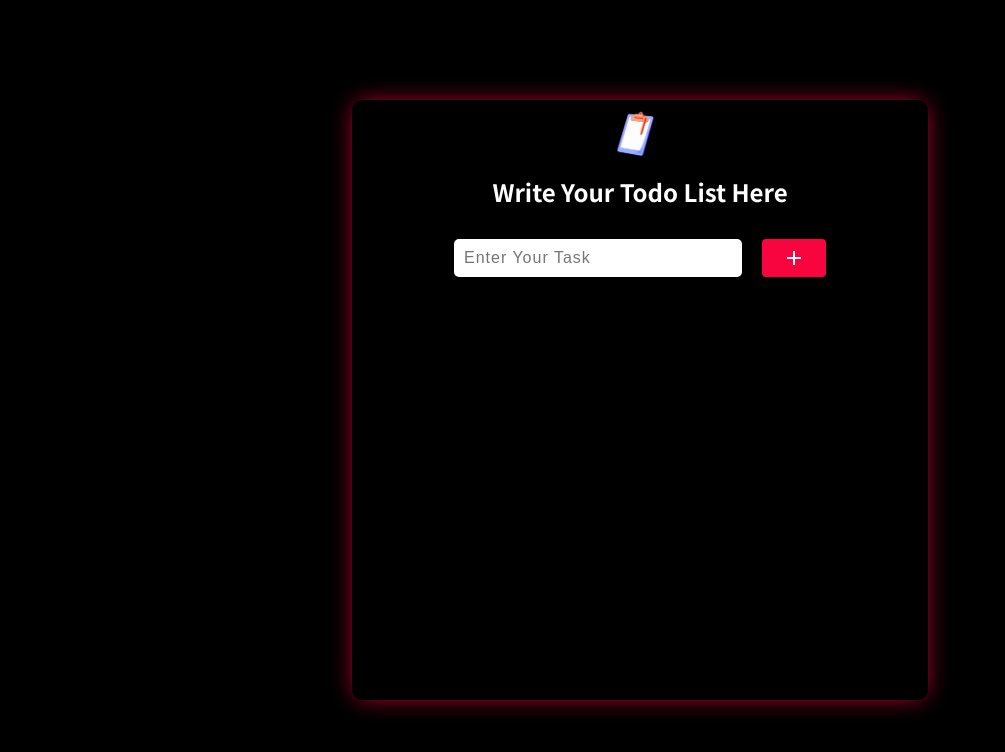
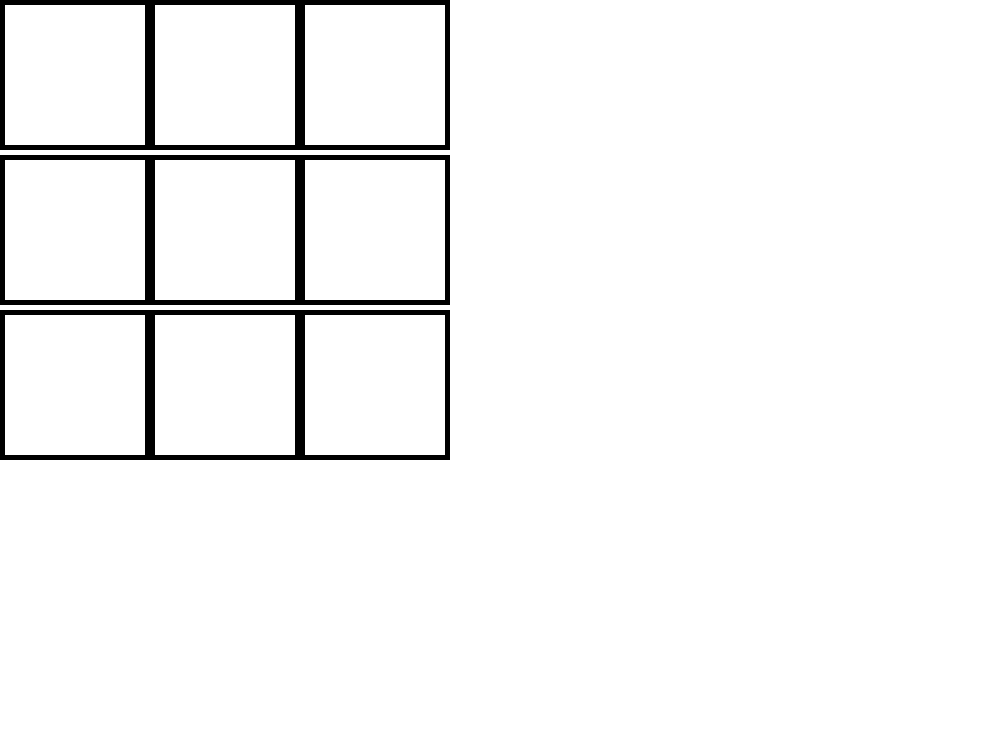
Before and after one commit to Litukumardakua/MultipleCombineProject, a React (Create React App) app: page / in a window 1280 px wide. Shown: the top 752 px of the page, without its empty margins (0-1005 px from the left). Built offline with nearby package versions, Linux system fonts and the light colour scheme; the HTML template or start-up script is replaced by a standard one.

Commit message:
added functionality on tictactio

```diff
--- a/public/index.html
+++ b/public/index.html
@@ -9,9 +9,11 @@
       name="description"
       content="Web site created using create-react-app"
     />
+    <link href="https://cdn.jsdelivr.net/npm/bootstrap@5.3.2/dist/css/bootstrap.min.css" rel="stylesheet" integrity="sha384-T3c6CoIi6uLrA9TneNEoa7RxnatzjcDSCmG1MXxSR1GAsXEV/Dwwykc2MPK8M2HN" crossorigin="anonymous">
     <title>React App</title>
   </head>
   <body>
     <div id="root"></div>
+    <script src="https://cdn.jsdelivr.net/npm/bootstrap@5.3.2/dist/js/bootstrap.bundle.min.js" integrity="sha384-C6RzsynM9kWDrMNeT87bh95OGNyZPhcTNXj1NW7RuBCsyN/o0jlpcV8Qyq46cDfL" crossorigin="anonymous"></script>
   </body>
 </html>
--- a/src/App.css
+++ b/src/App.css
@@ -67,3 +67,20 @@
 .right_view span{
   font-weight: 400;
 }
+
+/* TikTacTio */
+
+.Block{
+  width: 150px;
+  height: 150px;
+  border: 5px solid black;
+  background-size: cover;
+  display: inline-block;
+}
+
+.marks1{
+  background-image: url(./Component/TicTakTio/images/dot.png);
+}
+.marks2{
+  background-image: url(./Component/TicTakTio/images/cross.png);
+}
--- a/src/App.js
+++ b/src/App.js
@@ -1,13 +1,14 @@
-
-import './App.css';
-import Accordian from './Component/Acordian/Accordian';
-import Loadmore from './Component/LoadMore_btn/Loadmore';
-import RandomColor from './Component/RandomColorCodeChange/RandomColor';
-import Recurcive from './Component/Recursive_Navigatio/Recursive';
-import StarRating from './Component/star_rating/StarRating';
-import { menus } from './Component/Recursive_Navigatio/data';
-import Tabs_test from './Component/Custom_tabs/Tabs_test';
-import Todo from './Component/TodoApp/Todo';
+import "./App.css";
+import Accordian from "./Component/Acordian/Accordian";
+import Loadmore from "./Component/LoadMore_btn/Loadmore";
+import RandomColor from "./Component/RandomColorCodeChange/RandomColor";
+import Recurcive from "./Component/Recursive_Navigatio/Recursive";
+import StarRating from "./Component/star_rating/StarRating";
+import { menus } from "./Component/Recursive_Navigatio/data";
+import Tabs_test from "./Component/Custom_tabs/Tabs_test";
+import Todo from "./Component/TodoApp/Todo";
+import AddFilter from "./Component/AddFilter/AddFilter";
+import Board from "./Component/TicTakTio/Board";
 function App() {
   return (
     <div className="App">
@@ -17,8 +18,9 @@ function App() {
       {/* <Loadmore/> */}
       {/* <Recurcive menus={menus}/> */}
       {/* <Tabs_test/> */}
-    <Todo/>
-
+      {/* <Todo/> */}
+      {/* <AddFilter /> */}
+      <Board/>
     </div>
   );
 }
--- /dev/null
+++ b/src/Component/TicTakTio/Block.js
@@ -0,0 +1,11 @@
+import React from 'react'
+
+const Block = ({mark,changeMark, position}) => {
+  return (
+    <div className={`Block marks${mark}`} onClick={e=>changeMark(position)}>
+
+    </div>
+  )
+}
+
+export default Block
--- /dev/null
+++ b/src/Component/TicTakTio/Board.js
@@ -0,0 +1,60 @@
+import React, { useEffect, useState } from "react";
+import Block from "./Block";
+
+const Board = () => {
+  const [marks, setMarks] = useState([0, 0, 0, 0, 0, 0, 0, 0, 0]);
+  const [player, setPlayer] = useState(1);
+
+  useEffect(() => {
+    const combination = [
+      [0, 1, 2],
+      [3, 4, 5],
+      [6, 7, 8],
+      [0, 3, 6],
+      [1, 4, 7],
+      [2, 5, 8],
+      [0, 4, 8],
+      [2, 4, 6],
+    ]
+
+    for (let c of combination){
+        if(marks[c[0]] === 1 && marks[c[1]] === 1 && marks[c[2]] === 1){
+            console.log('player 1 wins')
+        }
+        if(marks[c[0]] === 2 && marks[c[1]] === 2 && marks[c[2]] === 2){
+            console.log('player 2 wins')
+        }
+    }
+  });
+  const changeMark = (i) => {
+    const m = [...marks];
+    if (m[i] === 0) {
+      m[i] = player;
+      setMarks(m);
+      setPlayer(player === 1 ? 2 : 1);
+    } else {
+      alert("please click on empty blocks");
+    }
+  };
+  return (
+    <div className="Board">
+      <div>
+        <Block mark={marks[0]} position={0} changeMark={changeMark} />
+        <Block mark={marks[1]} position={1} changeMark={changeMark} />
+        <Block mark={marks[2]} position={2} changeMark={changeMark} />
+      </div>
+      <div>
+        <Block mark={marks[3]} position={3} changeMark={changeMark} />
+        <Block mark={marks[4]} position={4} changeMark={changeMark} />
+        <Block mark={marks[5]} position={5} changeMark={changeMark} />
+      </div>
+      <div>
+        <Block mark={marks[6]} position={6} changeMark={changeMark} />
+        <Block mark={marks[7]} position={7} changeMark={changeMark} />
+        <Block mark={marks[8]} position={8} changeMark={changeMark} />
+      </div>
+    </div>
+  );
+};
+
+export default Board;
```
Also changed, not shown: src/Component/TicTakTio/images/cross.png (added), src/Component/TicTakTio/images/dot.png (added). Lines whose indentation alone changed are shown as unchanged.
